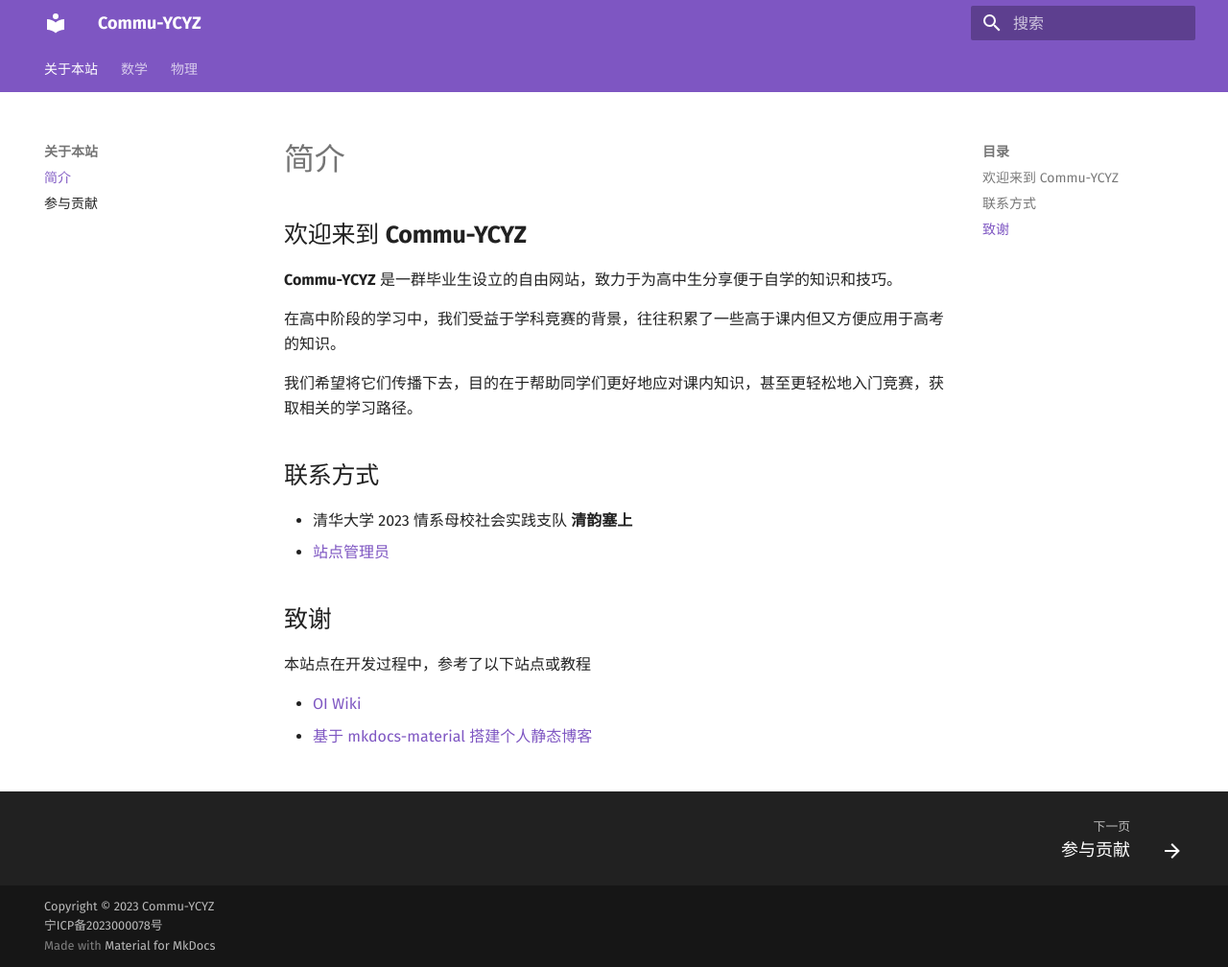
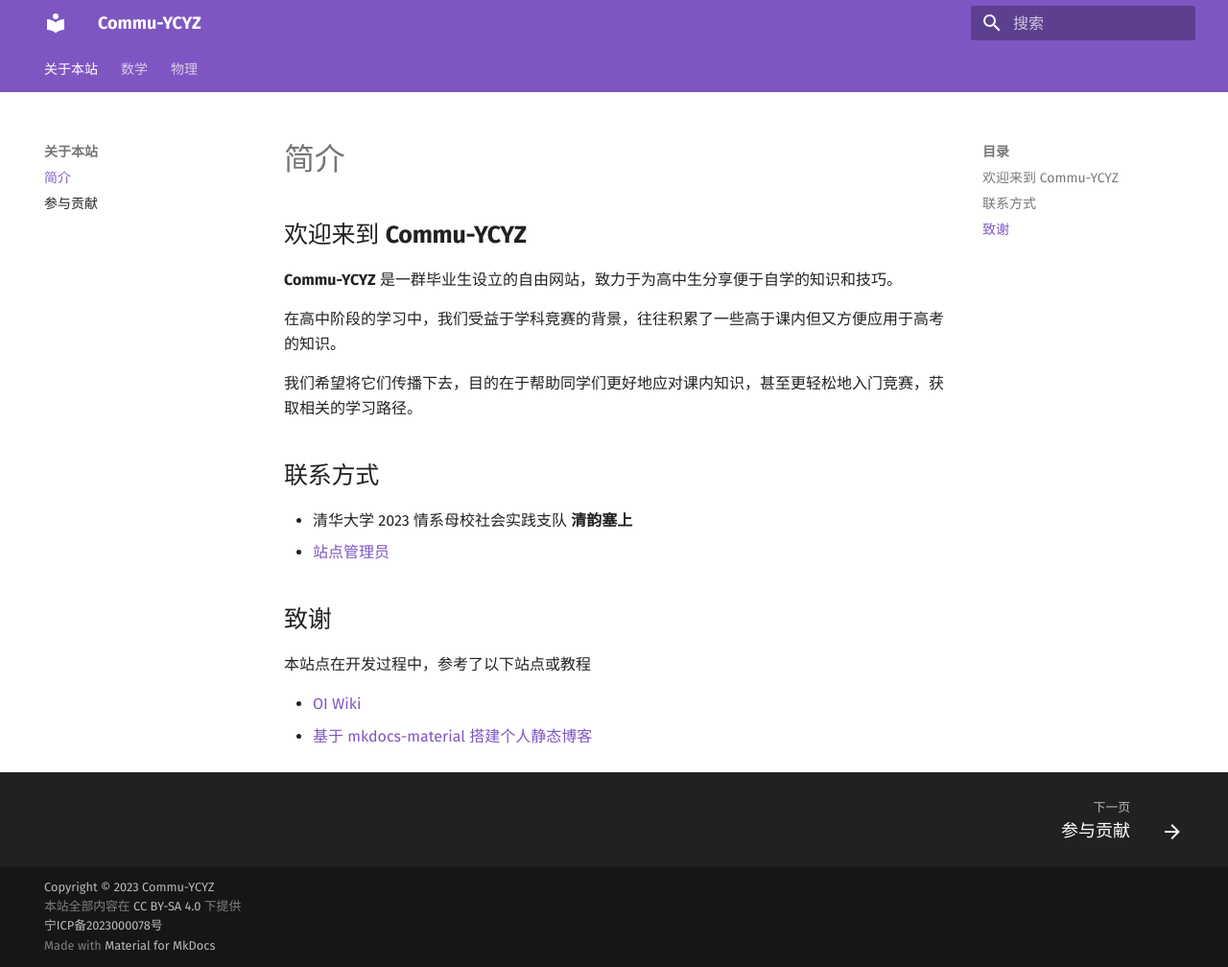
Before and after one commit to Commu-YCYZ/Commu-YCYZ, an MkDocs documentation site: the page built from docs/index.md, in a window 1280 px wide and 1008 px high. Shown: the whole window at 96% size. Built offline with MkDocs 1.6.1 and Material for MkDocs 9.7.7, drawn with Linux system fonts in a browser that asks for light colours.

Commit message:
feat: 增加 CC BY-SA 4.0

```diff
--- a/overrides/partials/copyright.html
+++ b/overrides/partials/copyright.html
@@ -6,6 +6,10 @@ This file was edited to add beian link
     <div class="md-copyright__highlight">
         {{ config.copyright }}
     </div>
+    本站全部内容在
+    <a href="https://creativecommons.org/licenses/by-sa/4.0/deed.zh" algin="right">
+        CC BY-SA 4.0
+    </a>下提供
     {% endif %}
     <div>
         <a href="https://beian.miit.gov.cn">宁ICP备2023000078号</a>
```
Also changed, not shown: docs/math/quadratic.md (+2 -2 lines).
